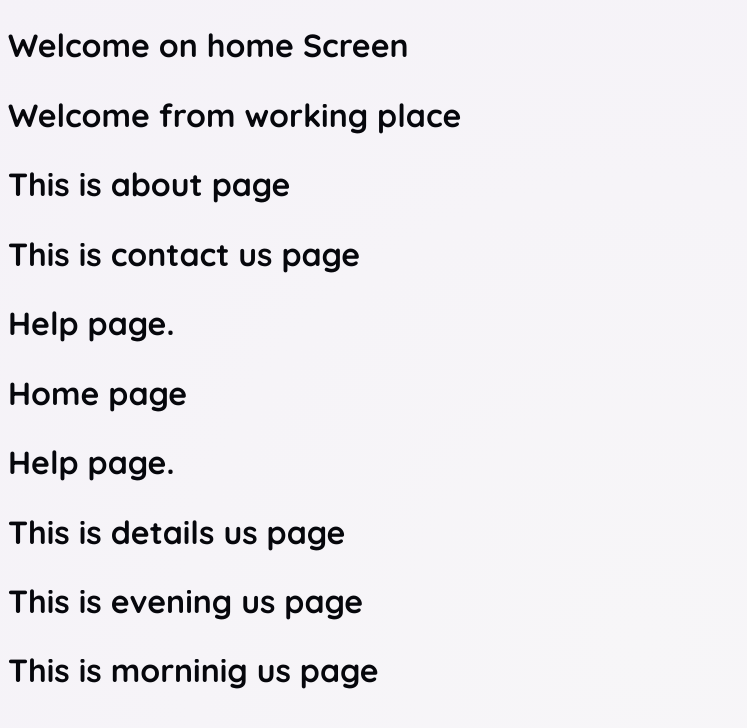
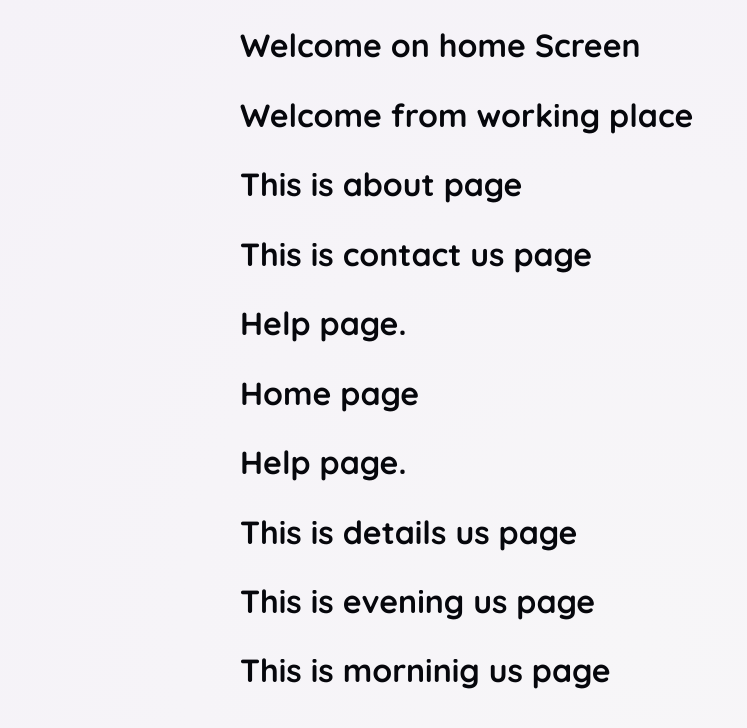
Before and after one commit to maarjojo99-maker/task, a React (Vite) app: page / in a window 1280 px wide. Shown: the top 728 px of the page, without its empty margins (0-747 px from the left). Built offline with nearby package versions, Linux system fonts and the light colour scheme.

Commit message:
css adding

```diff
--- a/src/App.jsx
+++ b/src/App.jsx
@@ -12,7 +12,7 @@ import WorkScreen from "./components/workScreen";
 function App() {
 
   return (
-    <>
+    <main>
     <HomePage/>
     <WorkScreen/>
     <About/>
@@ -23,7 +23,7 @@ function App() {
     <Details/>
     <GooodEvening/>
     <GooodMorning/>
-  </>
+  </main>
 
   );
 }
--- a/src/index.css
+++ b/src/index.css
@@ -23,4 +23,5 @@ main {
   width: 90%;
   max-width: 50rem;
   margin: auto;
+  content: center;
 }
```
